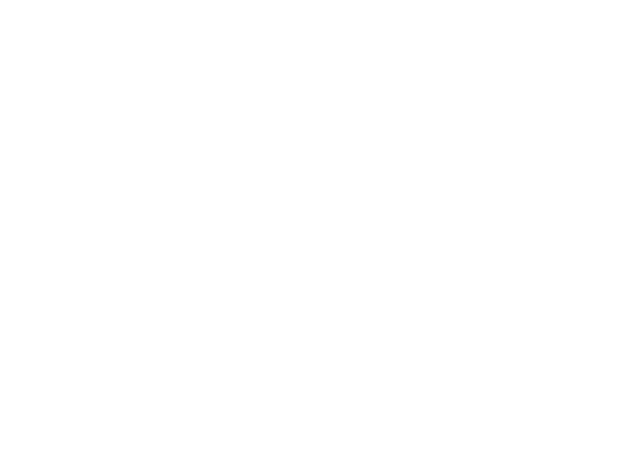
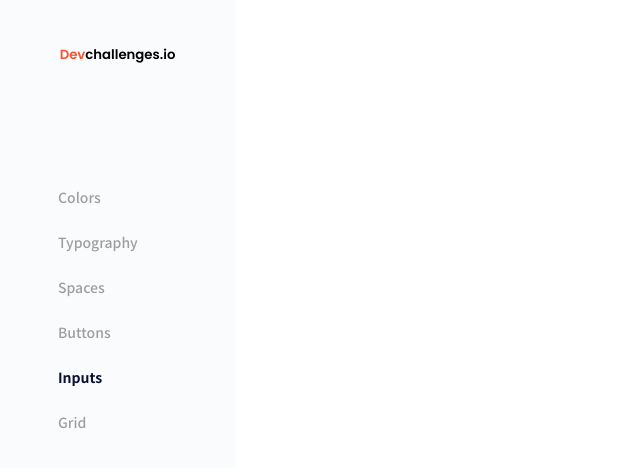
Before and after one commit to lzhudson/button-component-dev-challenge, a React (Create React App) app: page / in a window 1280 px wide. Shown: the top 468 px of the page, without its empty margins (0-640 px from the left). Built offline with nearby package versions, Linux system fonts and the light colour scheme.

Commit message:
feat: import Sidebar component and usage ThemeProvider

```diff
--- a/src/App.js
+++ b/src/App.js
@@ -1,8 +1,15 @@
+import { ThemeProvider } from 'styled-components';
+import Sidebar from './components/Sidebar';
 import GlobalStyle from './styles/global';
+import styles from './styles';
 
 function App() {
   return (
-    <GlobalStyle />
+    <ThemeProvider theme={styles}>
+      <Sidebar />
+      <GlobalStyle />
+    </ThemeProvider>
+
   );
 }
 
```
